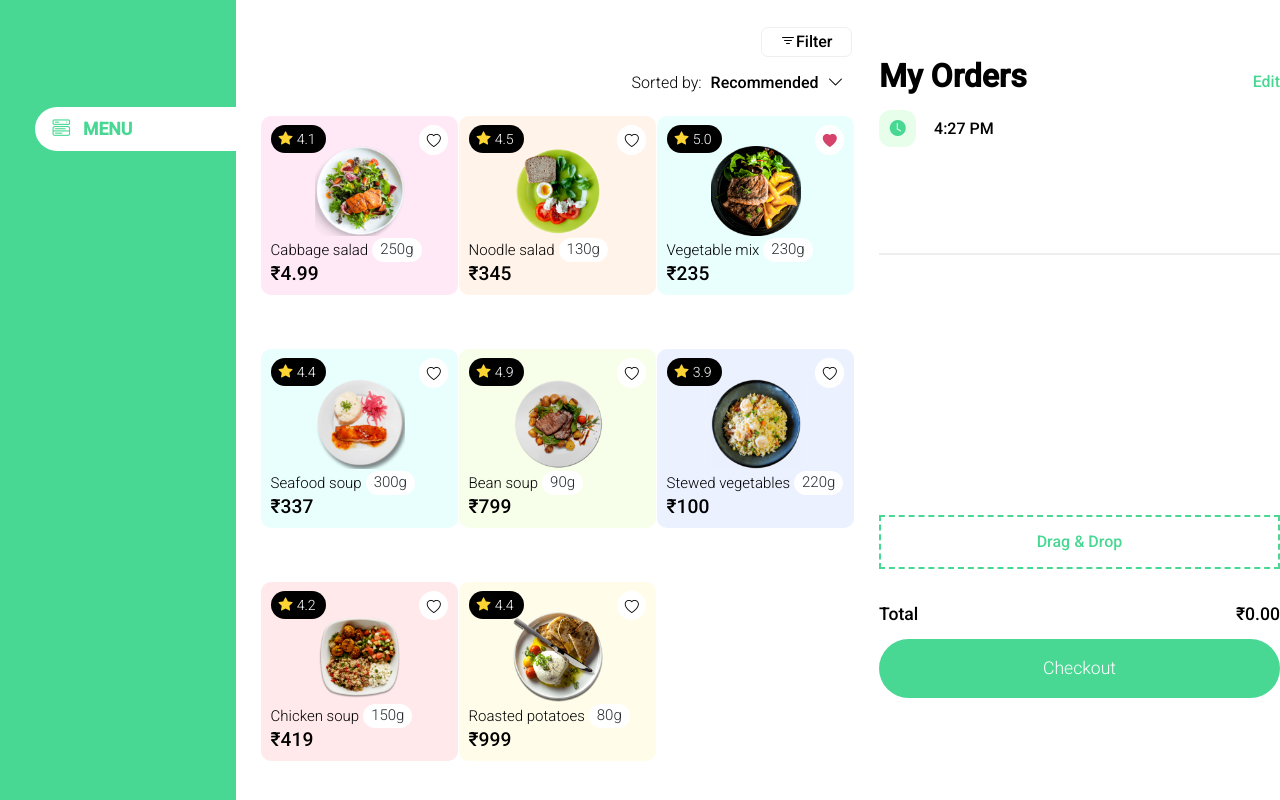
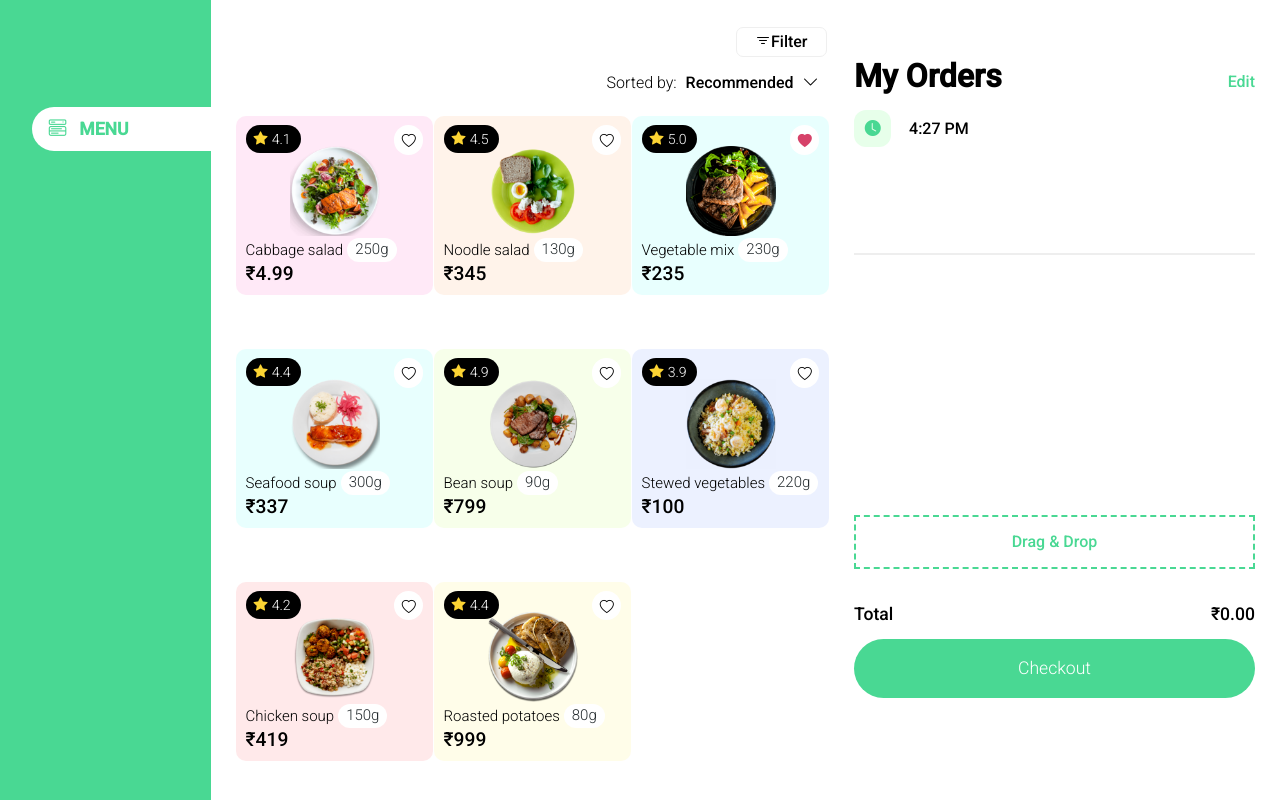
Before and after one commit to r12esh/food-order-web-app, a React (Create React App) app: page / in a window 1280 px wide. Built offline with nearby package versions, Linux system fonts and the light colour scheme.

Commit message:
correct margin

```diff
--- a/src/desktop.css
+++ b/src/desktop.css
@@ -289,7 +289,7 @@ code {
 .Order-Column {
   display: flex;
   flex-direction: column;
-  /*margin: 0 1ch;*/
+  margin: 0 25px 0 0;
   height: 100vh;
   width: 401px;
 }
```
